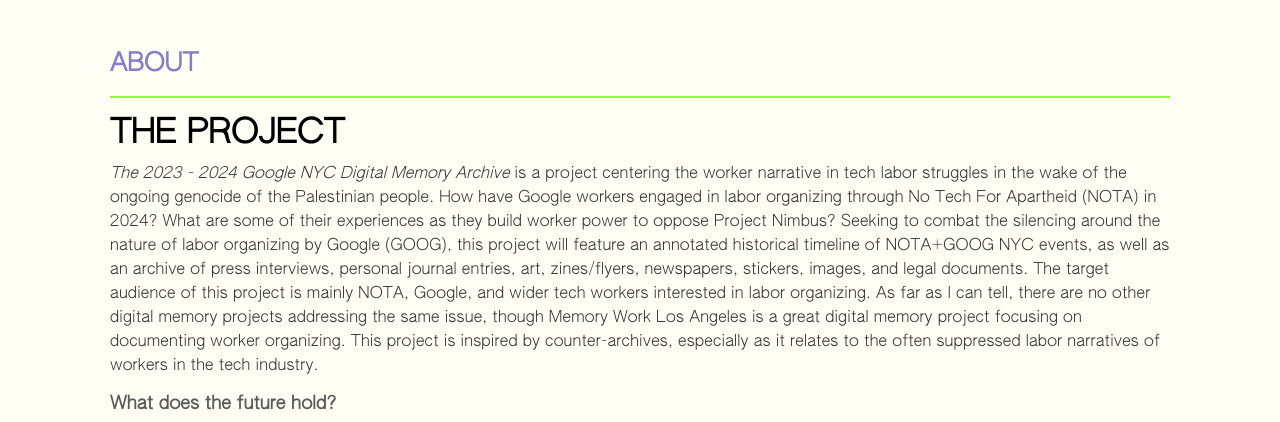
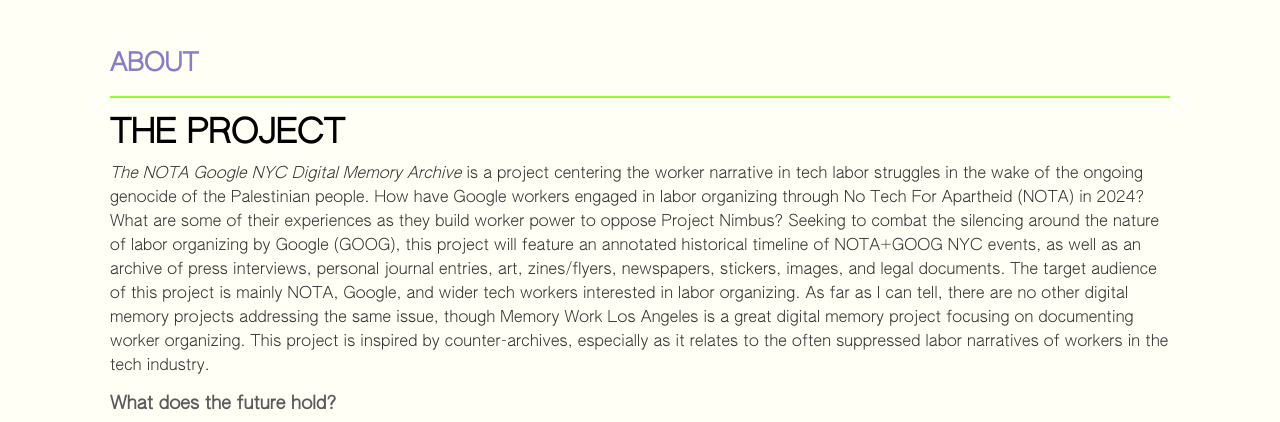
Before and after one commit to zeldaskywalker/nota-memory-archive, a Django app: page /about/ in a window 1280 px wide. Shown: the part 100-522 px from the top of the page. Run offline with Django 5.2, Linux system fonts and the light colour scheme; parts of the project's set-up code (start-up, migrations or seed data) failed here and were passed over.

Commit message:
Update archive name in about.html

```diff
--- a/nota/templates/about.html
+++ b/nota/templates/about.html
@@ -14,7 +14,7 @@
     <div>
         <h1>THE PROJECT</h1>
 
-        <p><i>The 2023 - 2024 Google NYC Digital Memory Archive</i> is a project centering the worker narrative in tech
+        <p><i>The NOTA Google NYC Digital Memory Archive</i> is a project centering the worker narrative in tech
             labor struggles in the wake of the ongoing genocide of the Palestinian people. How have Google workers engaged
             in labor organizing through No Tech For Apartheid (NOTA) in 2024? What are some of their experiences as they
             build worker power to oppose Project Nimbus? Seeking to combat the silencing around the nature of labor organizing
```
